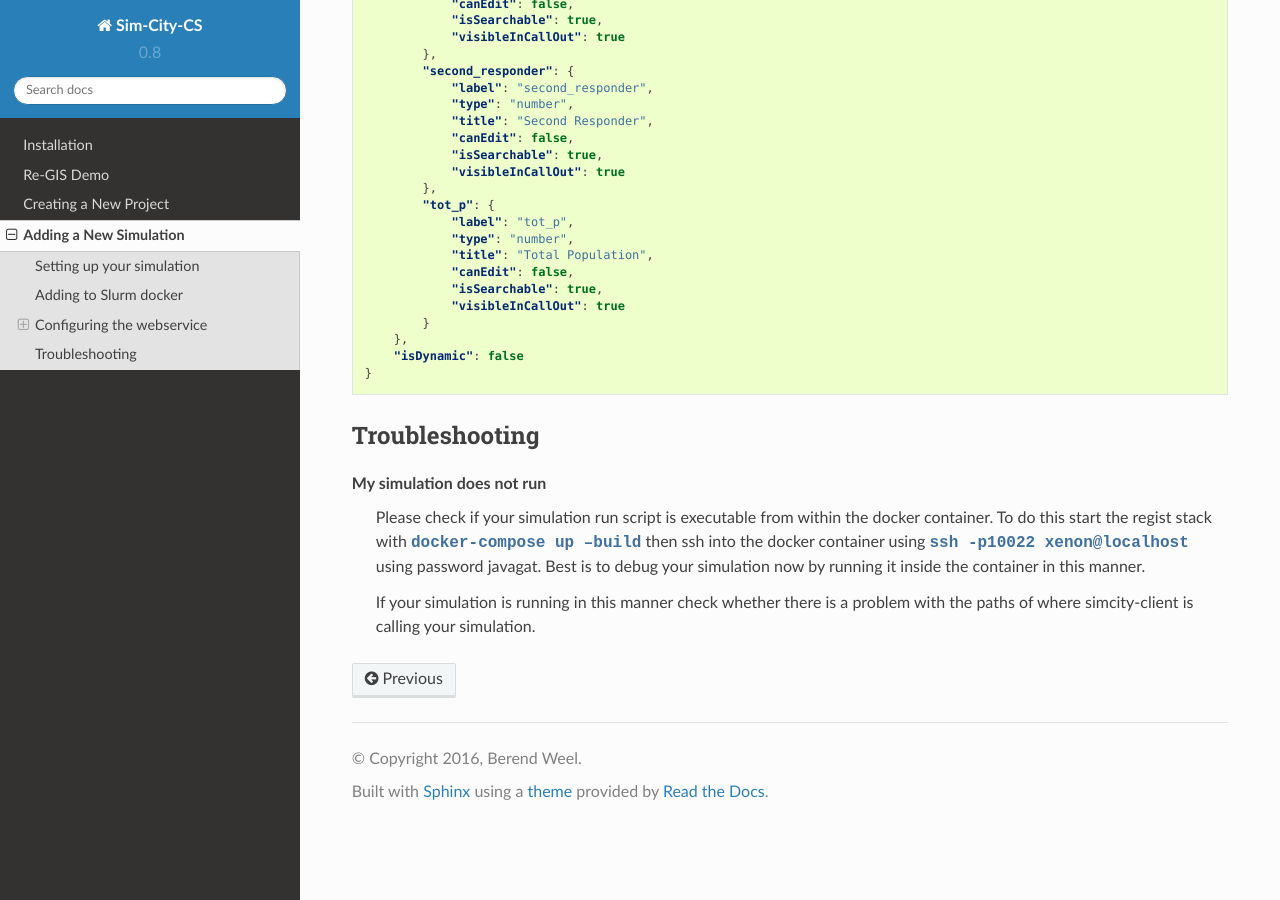
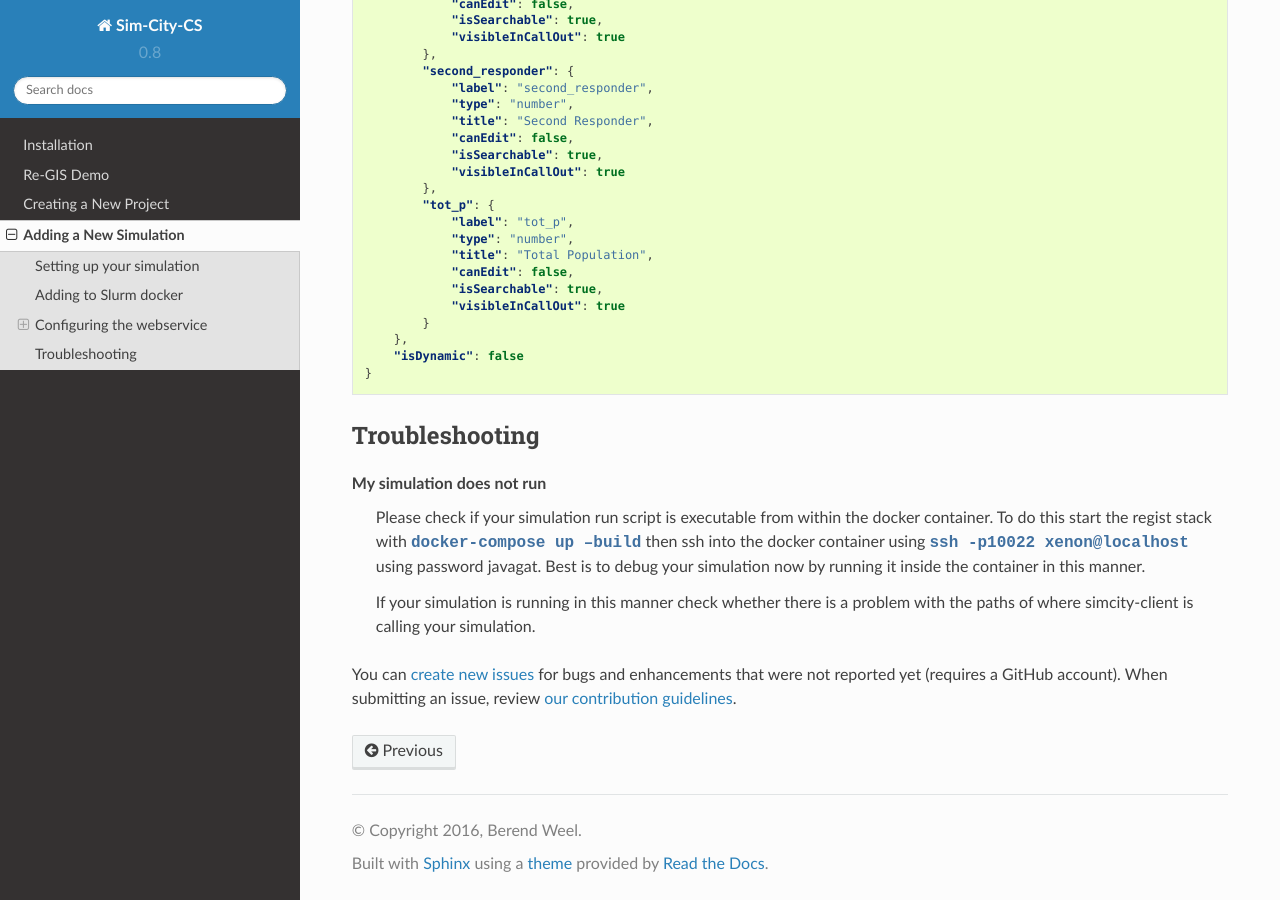
Before and after one commit to ReGIS-org/regis-stack, a Sphinx documentation site: the page built from docs/NewSimulation.rst, in a window 1280 px wide and 900 px high, scrolled down 6479 px. Built offline with Sphinx 7.4.7 and the Read the Docs theme 2.0.0, drawn with Linux system fonts in a browser that asks for light colours.

Commit message:
adding creating issue part in doc

```diff
--- a/docs/NewSimulation.rst
+++ b/docs/NewSimulation.rst
@@ -369,3 +369,7 @@ My simulation does not run
 
     If your simulation is running in this manner check whether there is a problem with the paths of where simcity-client is calling
     your simulation.
+
+
+You can `create new issues <https://github.com/ReGIS-org/regis-stack/issues>`__ for bugs and enhancements that were not reported yet
+(requires a GitHub account). When submitting an issue, review `our contribution guidelines <https://github.com/ReGIS-org/regis-stack/blob/master/CONTRIBUTING.md>`__.
```
